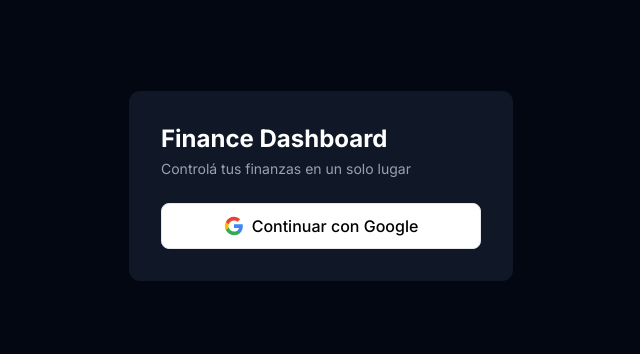
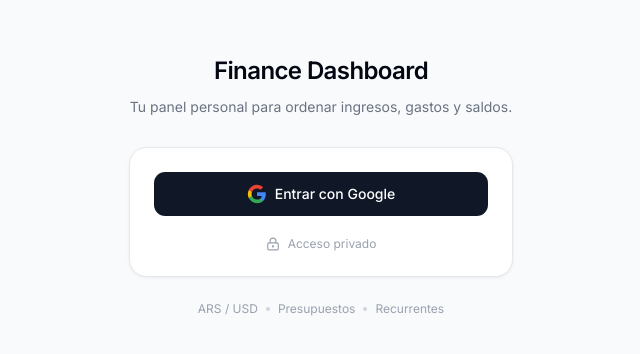
Before and after one commit to frandimmer/finance-dashboard, a Next.js app: page /login in a window 1280 px wide. Shown: the part 214-568 px from the top of the page, without its empty margins (319-959 px from the left). Built offline with nearby package versions, Linux system fonts and the light colour scheme; no server answers.

Commit message:
add polished private login and theme refinements

```diff
--- a/app/(auth)/login/page.tsx
+++ b/app/(auth)/login/page.tsx
@@ -1,48 +1 @@
-import { signIn } from "@/lib/auth";
-
-export default function LoginPage() {
-  return (
-    <div className="min-h-screen flex items-center justify-center bg-gray-950">
-      <div className="bg-gray-900 p-8 rounded-xl w-full max-w-sm flex flex-col gap-6">
-        <div>
-          <h1 className="text-2xl font-bold text-white">Finance Dashboard</h1>
-          <p className="text-gray-400 mt-1 text-sm">
-            Controlá tus finanzas en un solo lugar
-          </p>
-        </div>
-
-        <form
-          action={async () => {
-            "use server";
-            await signIn("google", { redirectTo: "/dashboard" });
-          }}
-        >
-          <button
-            type="submit"
-            className="w-full bg-white text-black font-medium py-2.5 rounded-lg hover:bg-gray-100 transition-colors flex items-center justify-center gap-2 border border-gray-200"
-          >
-            <svg className="w-5 h-5" viewBox="0 0 24 24">
-              <path
-                fill="#4285F4"
-                d="M22.56 12.25c0-.78-.07-1.53-.2-2.25H12v4.26h5.92c-.26 1.37-1.04 2.53-2.21 3.31v2.77h3.57c2.08-1.92 3.28-4.74 3.28-8.09z"
-              />
-              <path
-                fill="#34A853"
-                d="M12 23c2.97 0 5.46-.98 7.28-2.66l-3.57-2.77c-.98.66-2.23 1.06-3.71 1.06-2.86 0-5.29-1.93-6.16-4.53H2.18v2.84C3.99 20.53 7.7 23 12 23z"
-              />
-              <path
-                fill="#FBBC05"
-                d="M5.84 14.09c-.22-.66-.35-1.36-.35-2.09s.13-1.43.35-2.09V7.07H2.18C1.43 8.55 1 10.22 1 12s.43 3.45 1.18 4.93l3.66-2.84z"
-              />
-              <path
-                fill="#EA4335"
-                d="M12 5.38c1.62 0 3.06.56 4.21 1.64l3.15-3.15C17.45 2.09 14.97 1 12 1 7.7 1 3.99 3.47 2.18 7.07l3.66 2.84c.87-2.6 3.3-4.53 6.16-4.53z"
-              />
-            </svg>
-            Continuar con Google
-          </button>
-        </form>
-      </div>
-    </div>
-  );
-}
+export { default } from "@/app/page";
--- a/app/globals.css
+++ b/app/globals.css
@@ -121,10 +121,23 @@
   * {
     @apply border-border outline-ring/50;
   }
+
   body {
     @apply bg-background text-foreground;
   }
+
   html {
     @apply font-sans;
   }
 }
+
+.landing-google-button,
+.landing-google-button *,
+.landing-google-button::before,
+.landing-google-button::after,
+.landing-google-button *::before,
+.landing-google-button *::after {
+  border: 0 !important;
+  outline: 0 !important;
+  box-shadow: none !important;
+}
--- a/app/page.tsx
+++ b/app/page.tsx
@@ -1,12 +1,81 @@
-import { redirect } from "next/navigation"
-import { auth } from "@/lib/auth"
+import { auth, signIn } from "@/lib/auth";
+import { redirect } from "next/navigation";
+import { LockKeyhole } from "lucide-react";
+
+function GoogleIcon() {
+  return (
+    <svg className="h-5 w-5" viewBox="0 0 24 24">
+      <path
+        fill="#4285F4"
+        d="M22.56 12.25c0-.78-.07-1.53-.2-2.25H12v4.26h5.92c-.26 1.37-1.04 2.53-2.21 3.31v2.77h3.57c2.08-1.92 3.28-4.74 3.28-8.09z"
+      />
+      <path
+        fill="#34A853"
+        d="M12 23c2.97 0 5.46-.98 7.28-2.66l-3.57-2.77c-.98.66-2.23 1.06-3.71 1.06-2.86 0-5.29-1.93-6.16-4.53H2.18v2.84C3.99 20.53 7.7 23 12 23z"
+      />
+      <path
+        fill="#FBBC05"
+        d="M5.84 14.09c-.22-.66-.35-1.36-.35-2.09s.13-1.43.35-2.09V7.07H2.18C1.43 8.55 1 10.22 1 12s.43 3.45 1.18 4.93l3.66-2.84z"
+      />
+      <path
+        fill="#EA4335"
+        d="M12 5.38c1.62 0 3.06.56 4.21 1.64l3.15-3.15C17.45 2.09 14.97 1 12 1 7.7 1 3.99 3.47 2.18 7.07l3.66 2.84c.87-2.6 3.3-4.53 6.16-4.53z"
+      />
+    </svg>
+  );
+}
 
 export default async function Home() {
-  const session = await auth()
+  const session = await auth();
 
   if (session) {
-    redirect("/dashboard")
-  } else {
-    redirect("/login")
+    redirect("/dashboard");
   }
+
+  return (
+    <main className="flex min-h-screen items-center justify-center bg-gray-50 px-6 text-gray-950 transition-colors duration-200 dark:bg-gray-950 dark:text-gray-50">
+      <div className="w-full max-w-sm">
+        <div className="mb-7 text-center">
+
+          <h1 className="text-2xl font-semibold tracking-tight text-gray-950 dark:text-gray-50">
+            Finance Dashboard
+          </h1>
+
+          <p className="mt-2 text-sm leading-6 text-gray-500 dark:text-gray-400">
+            Tu panel personal para ordenar ingresos, gastos y saldos.
+          </p>
+        </div>
+
+        <div className="rounded-3xl border border-gray-200 bg-white p-6 shadow-sm shadow-gray-200/60 transition-colors duration-200 dark:border-gray-800 dark:bg-gray-900 dark:shadow-black/20">
+          <form
+            action={async () => {
+              "use server";
+              await signIn("google", { redirectTo: "/dashboard" });
+            }}
+          >
+            <button
+              type="submit"
+              className="landing-google-button inline-flex h-11 w-full cursor-pointer items-center justify-center gap-2 rounded-xl bg-gray-900 px-5 text-sm font-medium text-white transition-colors hover:bg-gray-800 dark:bg-gray-800 dark:text-gray-100 dark:hover:bg-gray-700"
+            >
+              <GoogleIcon />
+              <span className="leading-none">Entrar con Google</span>
+            </button>
+          </form>
+
+          <div className="mt-5 flex items-center justify-center gap-2 text-xs text-gray-400 dark:text-gray-500">
+            <LockKeyhole className="h-3.5 w-3.5" />
+            <span>Acceso privado</span>
+          </div>
+        </div>
+
+        <div className="mt-6 flex items-center justify-center gap-2 text-xs text-gray-400 dark:text-gray-500">
+          <span>ARS / USD</span>
+          <span className="h-1 w-1 rounded-full bg-gray-300 dark:bg-gray-700" />
+          <span>Presupuestos</span>
+          <span className="h-1 w-1 rounded-full bg-gray-300 dark:bg-gray-700" />
+          <span>Recurrentes</span>
+        </div>
+      </div>
+    </main>
+  );
 }
--- a/components/dashboard/category-form.tsx
+++ b/components/dashboard/category-form.tsx
@@ -43,7 +43,6 @@
   "🛒",
   "🍻",
   "🪩",
-  "🎁",
   "✂️",
   "🥩",
 ];
```
